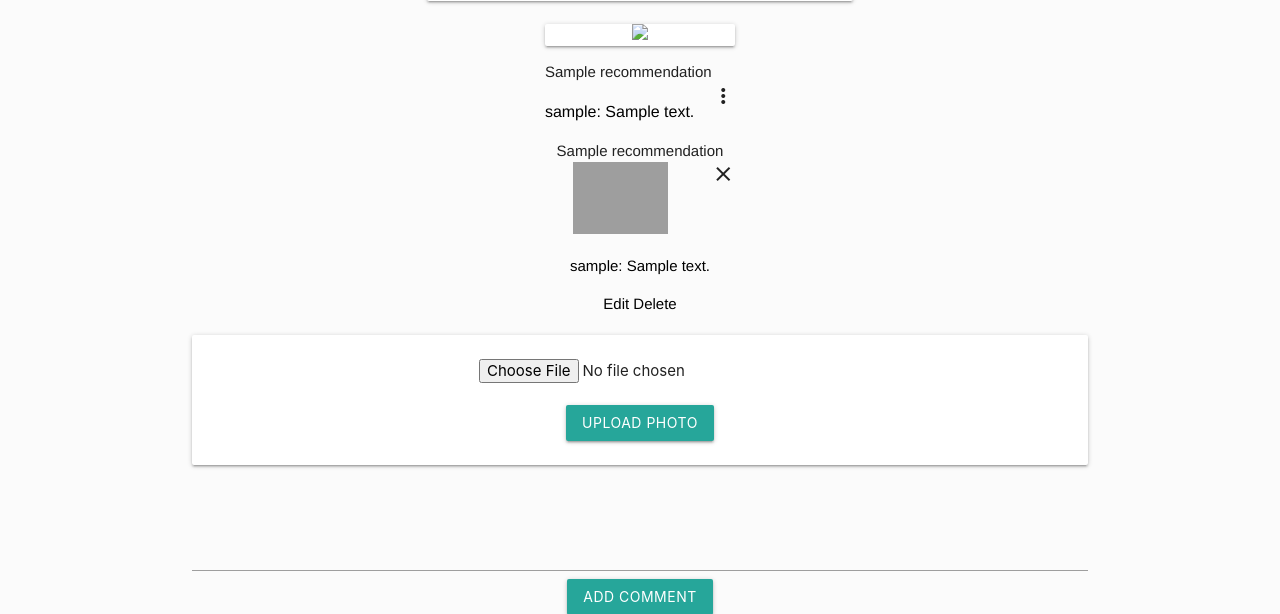
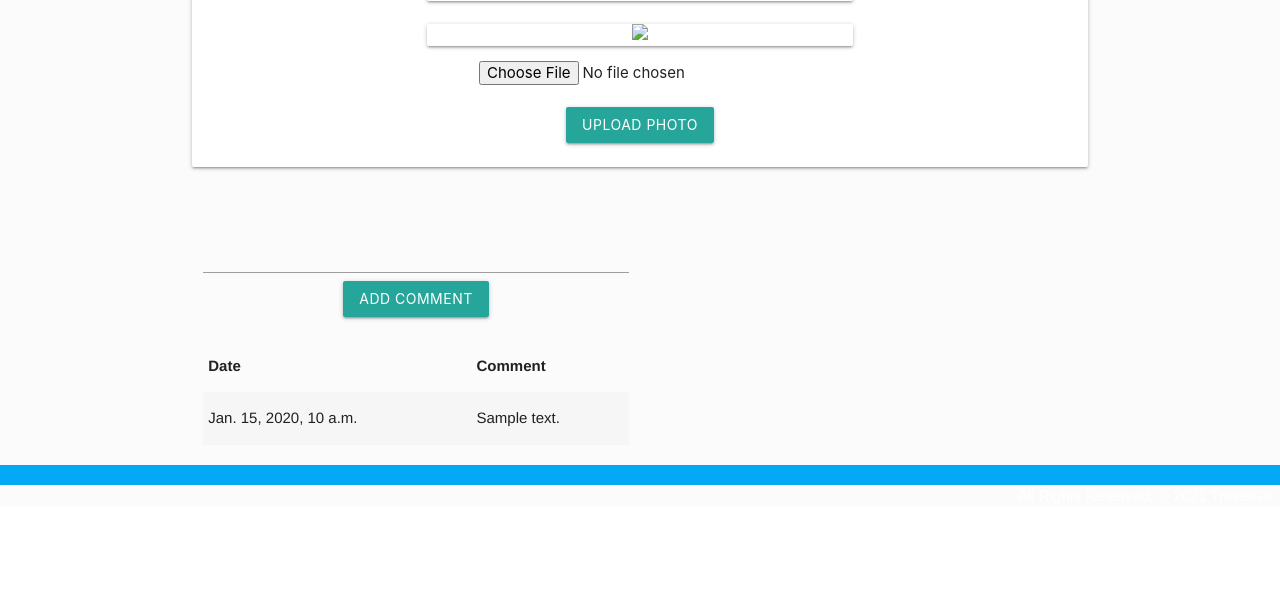
Before and after one commit to alexalferez/TravelGo, a Django app: page /recommendations/1 in a window 1280 px wide. Shown: the part 715-1329 px from the top of the page. After the commit the page ends 1200 px from the top, so only its background shows below. Run offline with Django 3.2, Linux system fonts and the light colour scheme; tables that the repository leaves empty hold one stand-in row (values such as "Sample post"); parts of the project's set-up code (start-up, migrations or seed data) failed here and were passed over; some libraries are stand-ins or nearby versions; grey boxes are pictures that could not be loaded.

Commit message:
detail edits

```diff
--- a/main_app/templates/recommendations/detail.html
+++ b/main_app/templates/recommendations/detail.html
@@ -26,30 +26,14 @@
         </div>
       </div>
 
-      <div class="col l6 offset-l3 m8 offset-m2">
-        <div class="card">
-          <div class="card-image waves-effect waves-block waves-light"></div>
-            <img src="{{ recommendation.get_map_url }}">
-          </div>
-
-          <div class="card-content">
-            <span class="card-title activator grey-text text-darken-4">{{ recommendation.name }}<i class="material-icons right">more_vert</i></span>
-            <p><a href="#">{{ recommendation.user }}: {{ recommendation.description }}</a></p>
-          </div>
-          <div class="card-reveal">
-            <span class="card-title grey-text text-darken-4">{{ recommendation.name }}<i class="material-icons right">close</i></span>
-            <img src="{{ recommendation.photo_set.first.url }}" width="50%">
-            <p><a href="#">{{ recommendation.user }}: {{ recommendation.description }}</a></p>
-            <a href="{% url 'update' recommendation.id %}">Edit</a>
-            <a href="{% url 'delete' recommendation.id %}">Delete</a>
-            <!-- <form action="{% url 'update' recommendation.id %}" method="post"></form><button type="submit">Edit</button></form> -->
-            <!-- <form action="{% url 'delete' recommendation.id %}" method="post"></form><button type="submit" class="red">Delete</button></form> -->
-          </div>
-        </div>
     </div>
 
 
-
+    <div class="col l6 offset-l3 m8 offset-m2">
+      <div class="card">
+        <div class="card-image waves-effect waves-block waves-light"></div>
+          <img src="{{ recommendation.get_map_url }}">
+        </div>
 
 
 
```
